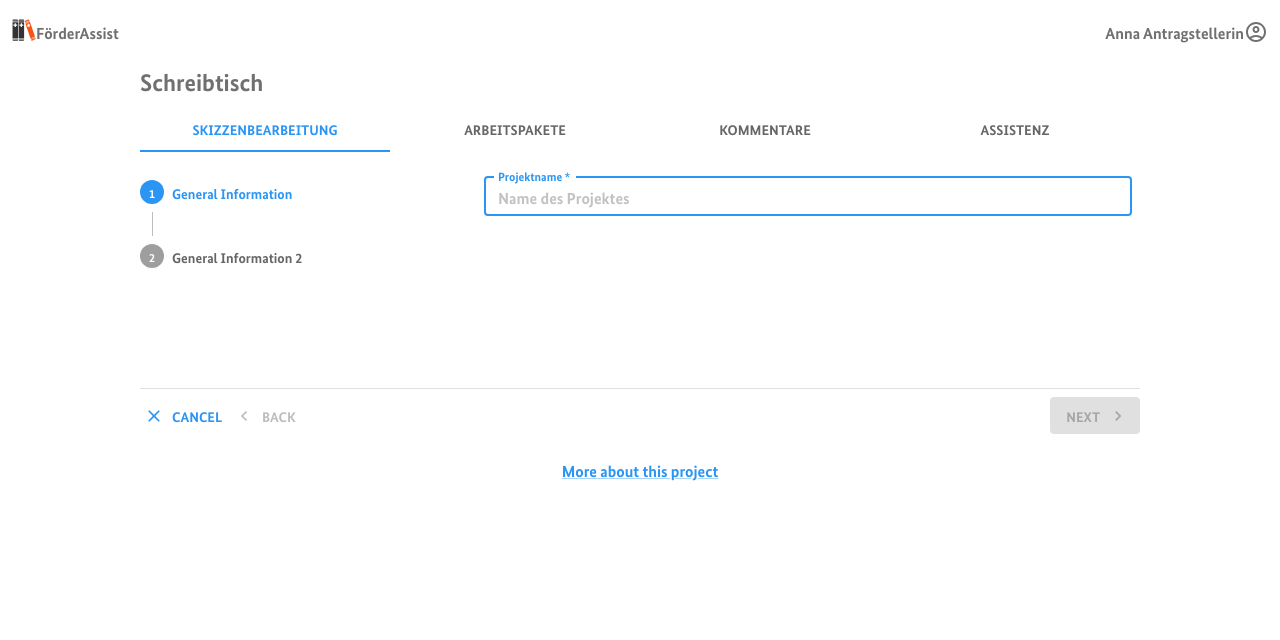
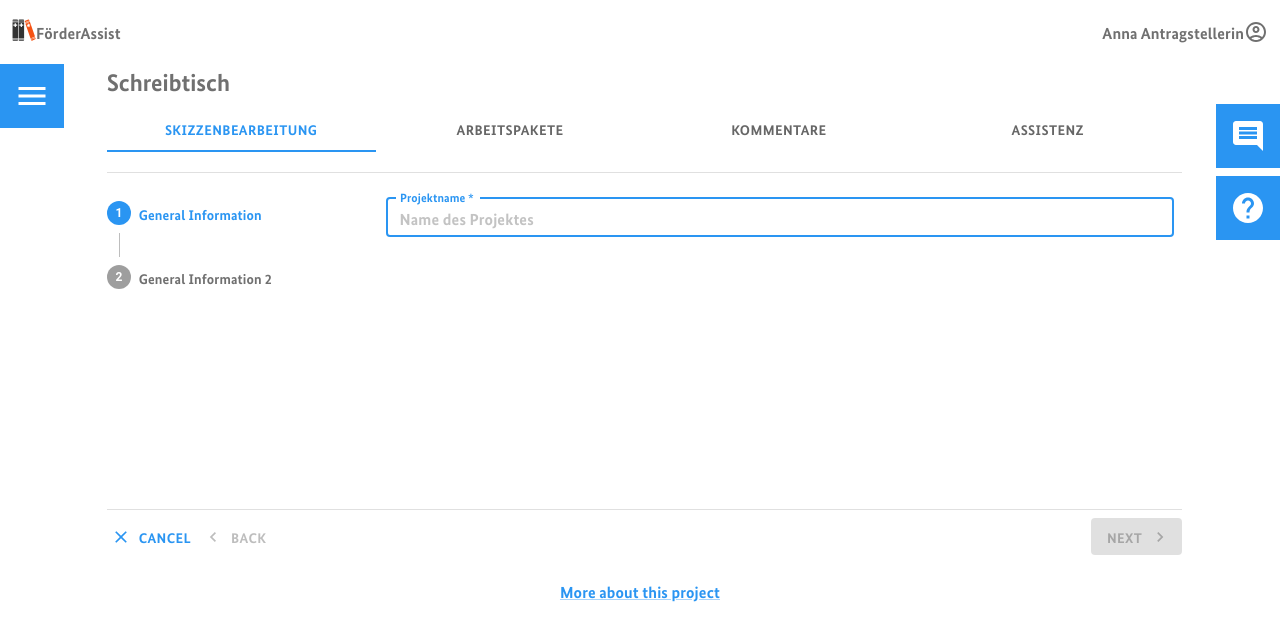
Before and after one commit to Paul-Geppert/t4g_proposal_submission_tool, a React (Create React App) app: page /proposals/create/ in a window 1280 px wide. Shown: the top 640 px of the page. Built offline with nearby package versions, Linux system fonts and the light colour scheme; a web font is replaced by a local one.

Commit message:
feat(): Added Sidebars

```diff
--- a/src/App.jsx
+++ b/src/App.jsx
@@ -1,4 +1,4 @@
-import { Box, IconButton } from '@mui/material';
+import { Box, Grid, IconButton } from '@mui/material';
 import { CloseOutlined } from '@mui/icons-material';
 import { ThemeProvider } from '@mui/material/styles';
 import { SnackbarProvider } from 'notistack';
@@ -8,6 +8,7 @@ import { Route, Switch, withRouter } from 'react-router-dom';
 import theme from './theme';
 import Footer from './components/Footer';
 import Header from './components/Header';
+import Sidebar from './components/Sidebar';
 import Proposal from './pages/Proposal';
 import Home from './pages/Home';
 
@@ -31,6 +32,11 @@ const App = () => {
         >
           <Box>
             <Header />
+            <Grid
+              container
+            >
+              <Grid item xs={1}><Sidebar /></Grid>
+              <Grid item xs={11}>
                 <Switch>
                   <Route exact path="/">
                     <Home />
@@ -39,6 +45,8 @@ const App = () => {
                     <Proposal />
                   </Route>
                 </Switch>
+              </Grid>
+            </Grid>
             <Footer />
           </Box>
         </SnackbarProvider>
--- a/src/components/Container/index.jsx
+++ /dev/null
@@ -1,41 +0,0 @@
-import { Box } from '@mui/material';
-import PropTypes from 'prop-types';
-import React from 'react';
-
-const Container = ({
-  children, leftSidebar, rightSidebar, ...props
-}) => (
-  <Box maxWidth={1200} mx="auto" display="flex" width="100%" {...props}>
-    <Box minWidth={0} maxWidth={100} width="100%">{ leftSidebar }</Box>
-    <Box minWidth={0} width="100%">{ children }</Box>
-    <Box minWidth={0} maxWidth={100} width="100%">{ rightSidebar }</Box>
-  </Box>
-);
-
-Container.defaultProps = {
-  leftSidebar: [],
-  rightSidebar: [],
-};
-
-Container.propTypes = {
-  children: PropTypes
-    .oneOfType([
-      PropTypes.string,
-      PropTypes.element,
-      PropTypes.array,
-    ]).isRequired,
-  leftSidebar: PropTypes
-    .oneOfType([
-      PropTypes.string,
-      PropTypes.element,
-      PropTypes.array,
-    ]),
-  rightSidebar: PropTypes
-    .oneOfType([
-      PropTypes.string,
-      PropTypes.element,
-      PropTypes.array,
-    ]),
-};
-
-export default Container;
--- a/src/components/Footer/index.jsx
+++ b/src/components/Footer/index.jsx
@@ -1,11 +1,10 @@
-import { Box, Container, Typography } from '@mui/material';
+import { Box, Typography } from '@mui/material';
 import React from 'react';
 
 import Link from '../Link';
 
 const Footer = () => (
   <footer className="footer">
-    <Container maxWidth="sm">
     <Box py={2}>
       <Typography align="center">
         <Link
@@ -16,7 +15,6 @@ const Footer = () => (
         </Link>
       </Typography>
     </Box>
-    </Container>
   </footer>
 );
 
--- a/src/components/Header/index.jsx
+++ b/src/components/Header/index.jsx
@@ -17,7 +17,7 @@ const Header = () => (
         <AppIcon />
         <Typography>FörderAssist</Typography>
         <Box sx={{ flexGrow: 1 }} />
-        <Box sx={{ display: { md: 'flex' } }}>
+        <Box display="flex" alignItems="center">
           <Typography style={{ fontFamily: 'BundessansBold' }}>Anna Antragstellerin</Typography>
           <AccountCircleOutlinedIcon />
         </Box>
--- a/src/components/Page/index.jsx
+++ b/src/components/Page/index.jsx
@@ -3,7 +3,6 @@ import { isEmpty } from 'lodash';
 import PropTypes from 'prop-types';
 import React, { useEffect } from 'react';
 
-import Container from '../Container';
 import PageHeader from '../PageHeader';
 
 const Page = ({
@@ -18,9 +17,7 @@ const Page = ({
       <PageHeader title={title} description={description} />
       <Box mb={2}>
         {
-          wrapContainer
-            ? (<Container>{ children }</Container>)
-            : children
+          children
         }
       </Box>
     </div>
--- a/src/components/PageHeader/index.jsx
+++ b/src/components/PageHeader/index.jsx
@@ -3,22 +3,13 @@ import { isString } from 'lodash';
 import PropTypes from 'prop-types';
 import React from 'react';
 
-import Container from '../Container';
-
-import theme from '../../theme';
-
 const PageHeader = ({
   description, title,
 }) => (
-  <Container>
   <Box display="flex" flexDirection="column">
     <Typography
       component="span"
       variant="h5"
-        style={{
-          color: theme.palette.header.text,
-          fontFamily: 'BundessansBold',
-        }}
       gutterBottom
       noWrap
     >
@@ -30,7 +21,6 @@ const PageHeader = ({
         : description
     )}
   </Box>
-  </Container>
 );
 
 PageHeader.defaultProps = {
--- /dev/null
+++ b/src/components/ProposalSidebar/index.jsx
@@ -0,0 +1,77 @@
+import * as React from 'react';
+import {
+  Box, Drawer, List, ListItem, ListItemIcon, ListItemText,
+} from '@mui/material';
+import AccountBoxIcon from '@mui/icons-material/AccountBox';
+import CommentIcon from '@mui/icons-material/Comment';
+import DesktopWindowsIcon from '@mui/icons-material/DesktopWindows';
+import HelpIcon from '@mui/icons-material/Help';
+import InboxIcon from '@mui/icons-material/Inbox';
+import SettingsIcon from '@mui/icons-material/Settings';
+import TocIcon from '@mui/icons-material/Toc';
+import SidebarButton from '../SidebarButton';
+
+const menuItems = [
+  {
+    title: 'Übersicht',
+    ItemIcon: TocIcon,
+  }, {
+    title: 'Schreibtisch',
+    ItemIcon: DesktopWindowsIcon,
+  }, {
+    title: 'Mitteilungen',
+    ItemIcon: InboxIcon,
+  }, {
+    title: 'Förderprofil',
+    ItemIcon: AccountBoxIcon,
+  }, {
+    title: 'Einstellungen',
+    ItemIcon: SettingsIcon,
+  },
+];
+
+export default function ProposalSidebar() {
+  const [isOpen, setIsOpen] = React.useState(false);
+
+  const setDrawerState = (newState) => (event) => {
+    if (event.type === 'keydown' && (event.key === 'Tab' || event.key === 'Shift')) {
+      return;
+    }
+
+    setIsOpen(newState);
+  };
+
+  const listItems = () => (
+    <Box
+      sx={{ width: 250 }}
+      role="presentation"
+      onClick={setDrawerState(false)}
+      onKeyDown={setDrawerState(false)}
+    >
+      <List>
+        {menuItems.map(({ title, ItemIcon }, index) => (
+          <ListItem button key={title}>
+            <ListItemIcon>
+              <ItemIcon />
+            </ListItemIcon>
+            <ListItemText primary={title} />
+          </ListItem>
+        ))}
+      </List>
+    </Box>
+  );
+
+  return (
+    <Box display="flex" flexDirection="column" alignItems="flex-end" gap={2}>
+      <SidebarButton onClick={setDrawerState(true)} icon={CommentIcon} />
+      <SidebarButton onClick={setDrawerState(true)} icon={HelpIcon} />
+      <Drawer
+        anchor="right"
+        open={isOpen}
+        onClose={setDrawerState(false)}
+      >
+        {listItems()}
+      </Drawer>
+    </Box>
+  );
+}
--- a/src/components/ProposalStepper/index.jsx
+++ b/src/components/ProposalStepper/index.jsx
@@ -71,11 +71,12 @@ const ProposalCreationStepper = ({
           ))
         }
       </Tabs>
+      <Divider sx={{ mb: 5 }} />
       <Grid
         container
         spacing={2}
       >
-        <Grid item xs={4}>
+        <Grid item xs={3}>
           <Stepper activeStep={activeStep} orientation="vertical" nonLinear>
             {
               steps.map(({ label, optional }, step) => (
@@ -99,8 +100,8 @@ const ProposalCreationStepper = ({
             }
           </Stepper>
         </Grid>
-        <Grid item xs={8}>
-          <Box py={1} px={2} minHeight={200}>
+        <Grid item xs={9}>
+          <Box py={1} px={2} minHeight={300}>
             <StepContent
               proposal={proposal}
               setProposal={setProposal}
--- /dev/null
+++ b/src/components/Sidebar/index.jsx
@@ -0,0 +1,86 @@
+import * as React from 'react';
+import {
+  Box, Drawer, List, ListItem, ListItemIcon, ListItemText,
+} from '@mui/material';
+import AccountBoxIcon from '@mui/icons-material/AccountBox';
+import DesktopWindowsIcon from '@mui/icons-material/DesktopWindows';
+import InboxIcon from '@mui/icons-material/Inbox';
+import MenuIcon from '@mui/icons-material/Menu';
+import SettingsIcon from '@mui/icons-material/Settings';
+import TocIcon from '@mui/icons-material/Toc';
+import { Link } from 'react-router-dom';
+import SidebarButton from '../SidebarButton';
+
+const menuItems = [
+  {
+    title: 'Übersicht',
+    ItemIcon: TocIcon,
+    target: '/',
+  }, {
+    title: 'Schreibtisch',
+    ItemIcon: DesktopWindowsIcon,
+    target: '/proposals/create/',
+  }, {
+    title: 'Mitteilungen',
+    ItemIcon: InboxIcon,
+    target: '/',
+  }, {
+    title: 'Förderprofil',
+    ItemIcon: AccountBoxIcon,
+    target: '/',
+  }, {
+    title: 'Einstellungen',
+    ItemIcon: SettingsIcon,
+    target: '/',
+  },
+];
+
+export default function Sidebar() {
+  const [isOpen, setIsOpen] = React.useState(false);
+
+  const setDrawerState = (newState) => (event) => {
+    if (event.type === 'keydown' && (event.key === 'Tab' || event.key === 'Shift')) {
+      return;
+    }
+
+    setIsOpen(newState);
+  };
+
+  const listItems = () => (
+    <Box
+      sx={{ width: 250 }}
+      role="presentation"
+      onClick={setDrawerState(false)}
+      onKeyDown={setDrawerState(false)}
+    >
+      <List>
+        {menuItems.map(({ title, ItemIcon, target }, index) => (
+          <ListItem button key={title} component={Link} to={target}>
+            <ListItemIcon>
+              <ItemIcon />
+            </ListItemIcon>
+            <ListItemText primary={title} />
+          </ListItem>
+        ))}
+      </List>
+    </Box>
+  );
+
+  return (
+    <div>
+      <React.Fragment key="left">
+        {/* <Button onClick={setDrawerState(true)}>
+          <MenuIcon />
+        </Button> */}
+        <SidebarButton onClick={setDrawerState(true)} icon={MenuIcon} />
+        <Drawer
+          anchor="left"
+          open={isOpen}
+          onClose={setDrawerState(false)}
+        >
+          {listItems()}
+        </Drawer>
+      </React.Fragment>
+    </div>
+  );
+}
--- /dev/null
+++ b/src/components/SidebarButton/index.jsx
@@ -0,0 +1,37 @@
+import * as React from 'react';
+import {
+  Box, Button,
+} from '@mui/material';
+import PropTypes from 'prop-types';
+
+import theme from '../../theme';
+
+const SidebarButton = ({ icon, ...props }) => {
+  const ButtonIcon = icon;
+  return (
+    <Box>
+      <Button
+        style={{
+          backgroundColor: theme.palette.primary.main,
+          borderRadius: 0,
+          minHeight: 64,
+          fontSize: '2em',
+        }}
+        {...props}
+      >
+        <ButtonIcon sx={{
+          width: '1.5em',
+          height: '1.5em',
+          color: 'white',
+        }}
+        />
+      </Button>
+    </Box>
+  );
+};
+
+SidebarButton.propTypes = {
+  icon: PropTypes.element.isRequired,
+};
+
+export default SidebarButton;
--- a/src/pages/Proposal/Creation/index.jsx
+++ b/src/pages/Proposal/Creation/index.jsx
@@ -1,12 +1,15 @@
+import { Grid } from '@mui/material';
 import { get } from 'lodash';
 import { useSnackbar } from 'notistack';
 import React, { useState } from 'react';
 import { useHistory } from 'react-router-dom';
+
 import { empty, validate } from '../model';
 import * as Proposal from '../../../api/proposal';
 import Page from '../../../components/Page';
 import ProposalStepper from '../../../components/ProposalStepper';
 import steps from '../../../components/ProposalStepper/steps';
+import ProposalSidebar from '../../../components/ProposalSidebar';
 
 const ProposalCreation = () => {
   const { enqueueSnackbar } = useSnackbar();
@@ -23,11 +26,21 @@ const ProposalCreation = () => {
       .catch((error) => enqueueSnackbar(get(error, 'response.body.error', 'Could not create PDF for proposal!'), { variant: 'error' }));
 
   return (
+    <div>
+      {/* <Button
+        component={Link}
+        to="/"
+        startIcon={<NavigateBeforeOutlined />}
+      >
+        Back
+      </Button> */}
       <Page
         title="Schreibtisch"
         // description="A proposal is the first step of a public funding process."
         className="ProposalCreation"
       >
+        <Grid container>
+          <Grid item xs={11}>
             <ProposalStepper
               proposal={proposal}
               setProposal={setProposal}
@@ -35,7 +48,13 @@ const ProposalCreation = () => {
               steps={creationSteps.map((step) => ({ ...steps.get(step), label: step }))}
               onSubmit={onSubmit}
             />
+          </Grid>
+          <Grid item xs={1}>
+            <ProposalSidebar />
+          </Grid>
+        </Grid>
       </Page>
+    </div>
   );
 };
 
--- a/src/theme.jsx
+++ b/src/theme.jsx
@@ -22,10 +22,18 @@ export default createTheme({
   },
   spacing: 4,
   typography: {
-    fontFamily: [
-      'Bundessans',
-      'BundessansBold',
-    ].join(','),
+    allVariants: {
+      color: '#707070',
+      fontFamily: [
+        'Bundessans',
+        'BundessansBold',
+      ].join(','),
+    },
+    h5: {
+      fontFamily: [
+        'BundessansBold',
+      ],
+    },
   },
   components: {
     MuiStepButton: {
```
Lines whose indentation alone changed are shown as unchanged.
